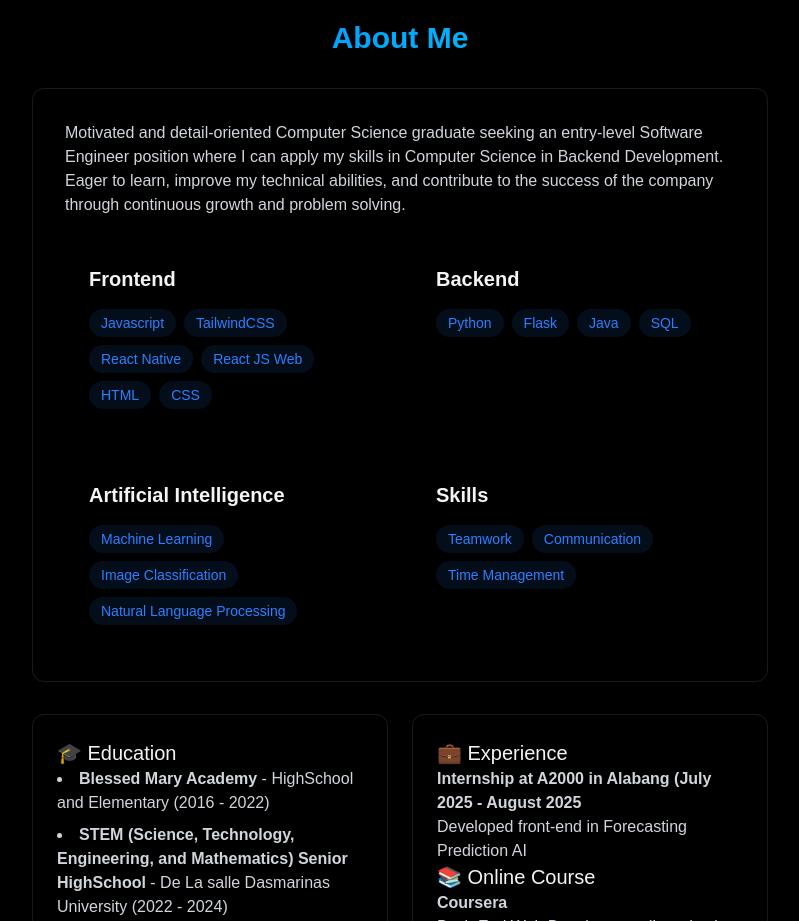
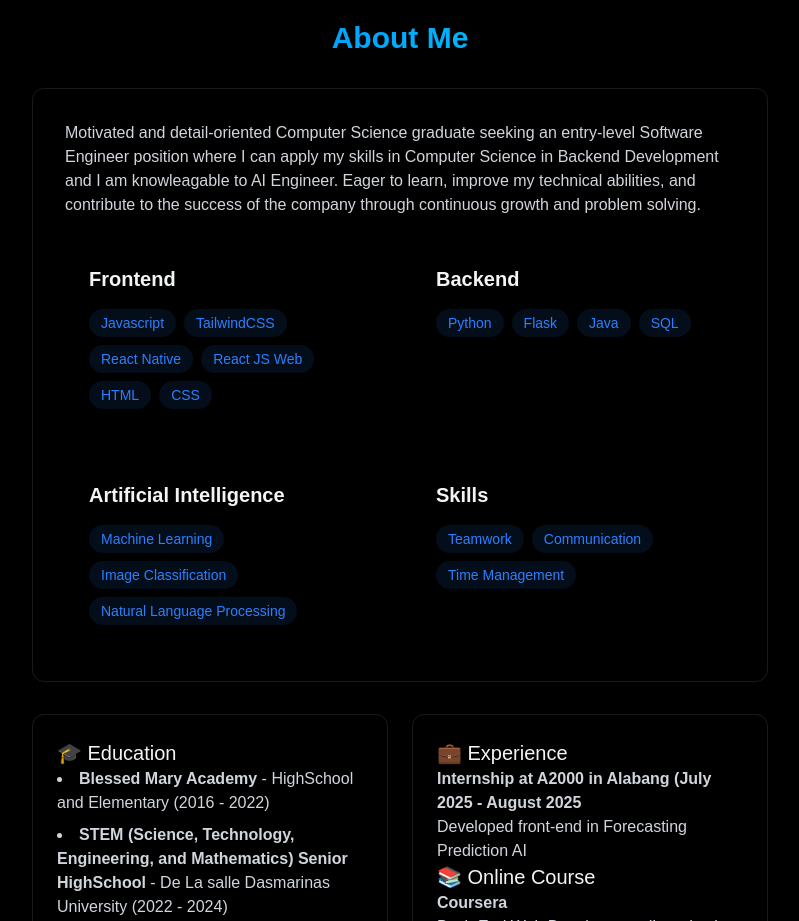
Before and after one commit to Femryx/Portfolio_Website, a React (Vite) app: page / in a window 1280 px wide. Shown: the part 880-1801 px from the top of the page, without its empty margins (240-1039 px from the left). Built offline with nearby package versions, Linux system fonts and the light colour scheme.

Commit message:
Portfolio_V3.1.about_updated

```diff
--- a/src/components/sections/About.jsx
+++ b/src/components/sections/About.jsx
@@ -34,7 +34,7 @@ export const About = () =>{
 
             <div className = "rounded-xl p-8 border-white/10 border hover:-translate-y-1 transition-all">
                 <p className = "text-gray-300 mb-6">
-                    Motivated and detail-oriented Computer Science graduate seeking an entry-level Software Engineer position where I can apply my skills in Computer Science in Backend Development. Eager to learn, improve my technical abilities, and contribute to the success of the company through continuous growth and problem solving.
+                    Motivated and detail-oriented Computer Science graduate seeking an entry-level Software Engineer position where I can apply my skills in Computer Science in Backend Development and I am knowleagable to AI Engineer. Eager to learn, improve my technical abilities, and contribute to the success of the company through continuous growth and problem solving.
                 </p>
 
                 <div className = "grid grid-cols-1 md:grid-cols-2 gap-6">
```
